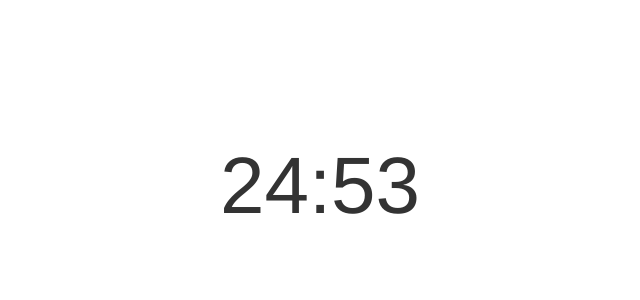
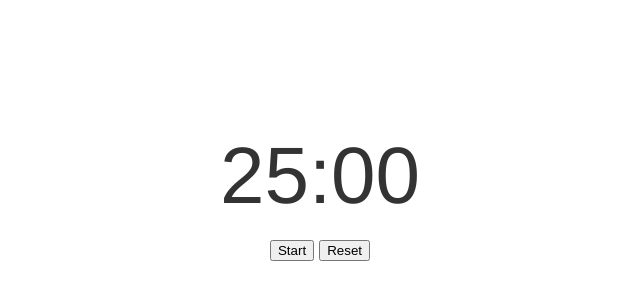
Before and after one commit to lzieniew/my_first_vue_projects, a Vue app in the folder pomodoro_app/: page / in a window 1280 px wide. Shown: the part 214-514 px from the top of the page, without its empty margins (320-960 px from the left). Built offline with nearby package versions, Linux system fonts and the light colour scheme.

Commit message:
Added Start and Reset buttons, and they work :D

```diff
--- a/pomodoro_app/src/components/Timer.vue
+++ b/pomodoro_app/src/components/Timer.vue
@@ -3,23 +3,48 @@
   import { ref, watch } from 'vue'
 
   const timer_seconds = ref(1500);
+  const running = ref(false)
 
-  const tick = () => {
-    timer_seconds.value--;
+  function tick() {
+    if (running.value){
+      timer_seconds.value--;
+    }
   };
+
+  function start() {
+    running.value = true;
+  };
+
+  function reset() {
+    timer_seconds.value = 1500;
+    running.value = false;
+  }
 
   const interval = setInterval(tick, 1000);
 
 </script>
 
 <template>
+  <div class="timer">
     <TimeDisplay :seconds="timer_seconds" />
-
+    <div class="button_row">
+      <button @click="start">Start</button>
+      <button @click="reset">Reset</button>
+    </div>
+  </div>
 </template>
 
 <style scoped>
 .timer {
   display: flex;
+  flex-direction: column;
   justify-content: center;
   align-items: center;
-}</style>
+}
+
+.button_row {
+  display: flex;
+  justify-content: space-between;
+  width: 50%;
+}
+</style>
```
